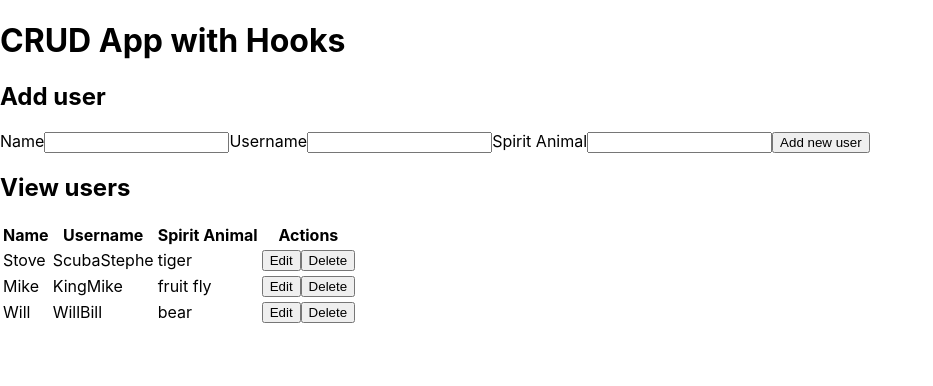
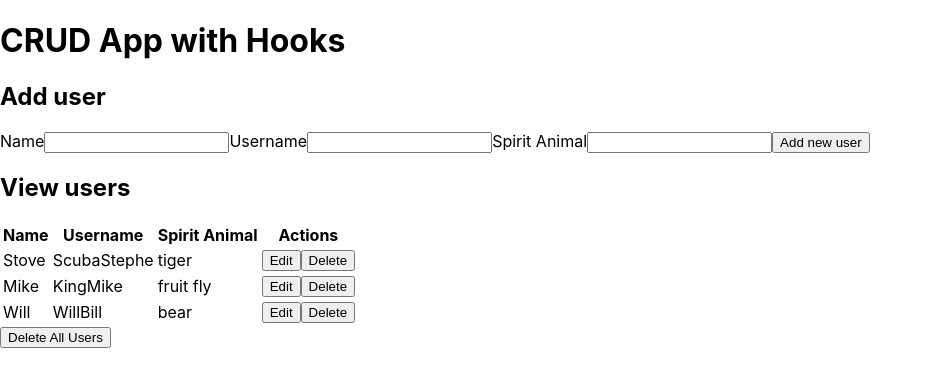
Before and after one commit to stephenmckeon/react-hooks, a React (Create React App) app: page / in a window 1280 px wide. Shown: the top 386 px of the page, without its empty margins (0-933 px from the left). Built offline with nearby package versions, Linux system fonts and the light colour scheme.

Commit message:
Adds 'Delete All Users' button

```diff
--- a/src/App.js
+++ b/src/App.js
@@ -38,6 +38,10 @@ const App = () => {
     setUsers(users.map((user) => (user.id === id ? updatedUser : user)))
   }
 
+  const deleteUsers = () => {
+    setUsers([])
+  }
+
   return (
     <div className="container">
       <h1>CRUD App with Hooks</h1>
@@ -63,6 +67,11 @@ const App = () => {
           <h2>View users</h2>
           <UserTable users={users} editRow={editRow} removeUser={removeUser} />
         </div>
+        <button
+            className="button muted-button"
+            onClick={deleteUsers}>
+          {'Delete All Users'}
+        </button>
       </div>
     </div>
   )
```
Lines whose indentation alone changed are shown as unchanged.
